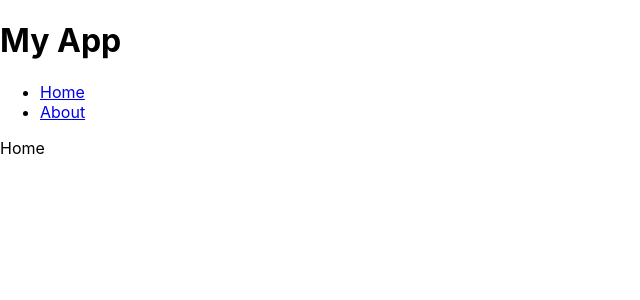
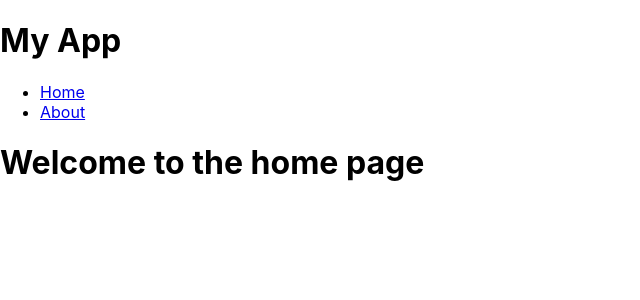
Before and after one commit to WhiteN9/Routing-notes-and-lessons, a React (Create React App) app: page / in a window 1280 px wide. Shown: the top 300 px of the page, without its empty margins (0-640 px from the left). Built offline with nearby package versions, Linux system fonts and the light colour scheme.

Commit message:
normalize the routing but seems like chrome has issue

```diff
--- a/src/App.js
+++ b/src/App.js
@@ -1,14 +1,16 @@
 import React from "react";
 import { BrowserRouter as Router, Route, Link, Switch } from "react-router-dom";
+import NoMatch from "./NoMatch";
 
 function Home() {
-  return <p>Home</p>;
+  return <h1>Welcome to the home page</h1>;
 }
-
 function About() {
-  return <p>About</p>;
+  return <h1>You are on the about page</h1>;
 }
-
+function Contact() {
+  return <h1>Please feel free to email us</h1>;
+}
 function AboutSettings() {
   return <p>About Settings</p>;
 }
@@ -49,6 +51,9 @@ function App() {
             <Route path="/about">
               <About />
             </Route>
+            <Route>
+              <NoMatch />
+            </Route>
           </Switch>
         </main>
       </div>
```
